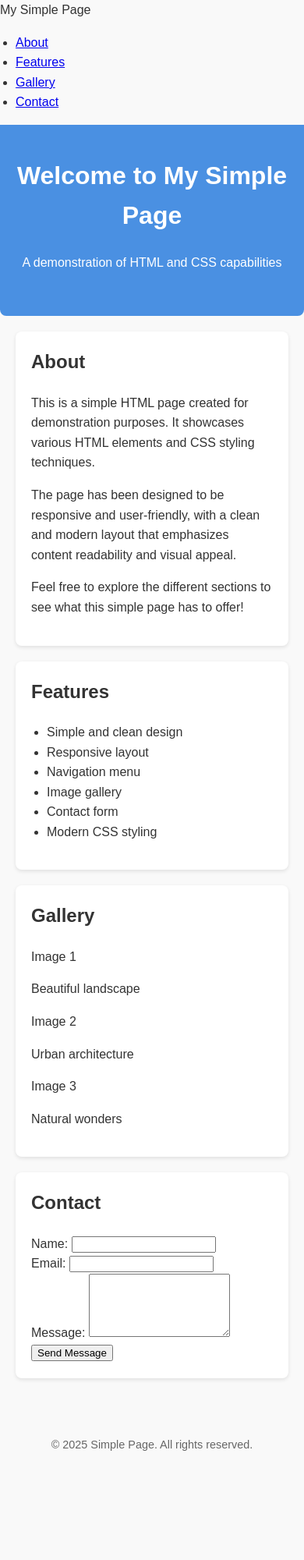
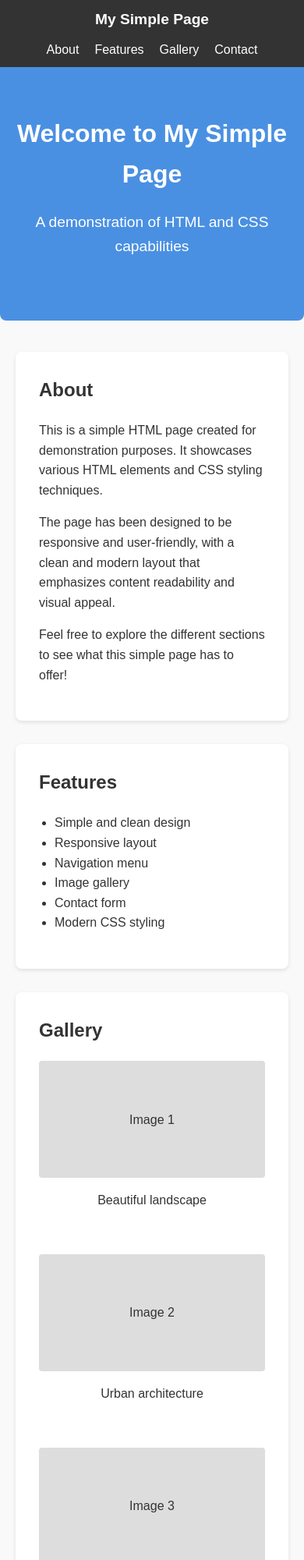
Before and after one commit to decoder3/mcp-github-test, a plain HTML site: page index.html in a window 390 px wide. Shown: the top 2000 px of the page at 78% size. Before the commit the page ends 1899 px from the top, so only its background shows below. Drawn offline with Linux system fonts and the light colour scheme.

Commit message:
Update CSS for new content and responsive design

```diff
--- a/styles.css
+++ b/styles.css
@@ -7,6 +7,51 @@ body {
     color: #333;
 }
 
+/* Navigation */
+nav {
+    background-color: #333;
+    color: white;
+    position: sticky;
+    top: 0;
+    z-index: 100;
+}
+
+.nav-container {
+    display: flex;
+    justify-content: space-between;
+    align-items: center;
+    max-width: 800px;
+    margin: 0 auto;
+    padding: 15px 20px;
+}
+
+.logo {
+    font-size: 1.2em;
+    font-weight: bold;
+}
+
+.nav-links {
+    display: flex;
+    list-style: none;
+    margin: 0;
+    padding: 0;
+}
+
+.nav-links li {
+    margin-left: 20px;
+}
+
+.nav-links a {
+    color: white;
+    text-decoration: none;
+    transition: color 0.3s;
+}
+
+.nav-links a:hover {
+    color: #4a90e2;
+}
+
+/* Main layout */
 header, main, footer {
     max-width: 800px;
     margin: 0 auto;
@@ -17,8 +62,14 @@ header {
     background-color: #4a90e2;
     color: white;
     text-align: center;
-    padding: 40px 20px;
+    padding: 60px 20px;
     border-radius: 0 0 8px 8px;
+    margin-bottom: 20px;
+}
+
+header p {
+    margin-top: 10px;
+    font-size: 1.2em;
 }
 
 h1, h2 {
@@ -27,8 +78,8 @@ h1, h2 {
 
 section {
     background: white;
-    padding: 20px;
-    margin-bottom: 20px;
+    padding: 30px;
+    margin-bottom: 30px;
     border-radius: 8px;
     box-shadow: 0 2px 5px rgba(0, 0, 0, 0.1);
 }
@@ -37,8 +88,93 @@ ul {
     padding-left: 20px;
 }
 
+/* Gallery */
+.gallery-container {
+    display: flex;
+    flex-wrap: wrap;
+    gap: 20px;
+    justify-content: space-between;
+}
+
+.gallery-item {
+    flex: 0 0 calc(33.333% - 14px);
+    text-align: center;
+}
+
+.placeholder-image {
+    background-color: #ddd;
+    height: 150px;
+    display: flex;
+    align-items: center;
+    justify-content: center;
+    margin-bottom: 10px;
+    border-radius: 4px;
+}
+
+/* Contact Form */
+.contact-form {
+    display: flex;
+    flex-direction: column;
+    gap: 15px;
+}
+
+.form-group {
+    display: flex;
+    flex-direction: column;
+}
+
+label {
+    margin-bottom: 5px;
+    font-weight: bold;
+}
+
+input, textarea {
+    padding: 10px;
+    border: 1px solid #ddd;
+    border-radius: 4px;
+    font-family: inherit;
+}
+
+button {
+    background-color: #4a90e2;
+    color: white;
+    border: none;
+    padding: 12px 20px;
+    border-radius: 4px;
+    cursor: pointer;
+    font-weight: bold;
+    transition: background-color 0.3s;
+    align-self: flex-start;
+}
+
+button:hover {
+    background-color: #357abd;
+}
+
 footer {
     text-align: center;
     color: #666;
     font-size: 0.9em;
+    margin-top: 40px;
 }
+
+/* Responsive adjustments */
+@media (max-width: 600px) {
+    .nav-container {
+        flex-direction: column;
+        padding: 10px;
+    }
+
+    .nav-links {
+        margin-top: 10px;
+    }
+
+    .nav-links li {
+        margin: 0 10px;
+    }
+
+    .gallery-item {
+        flex: 0 0 100%;
+        margin-bottom: 20px;
+    }
+}
```
